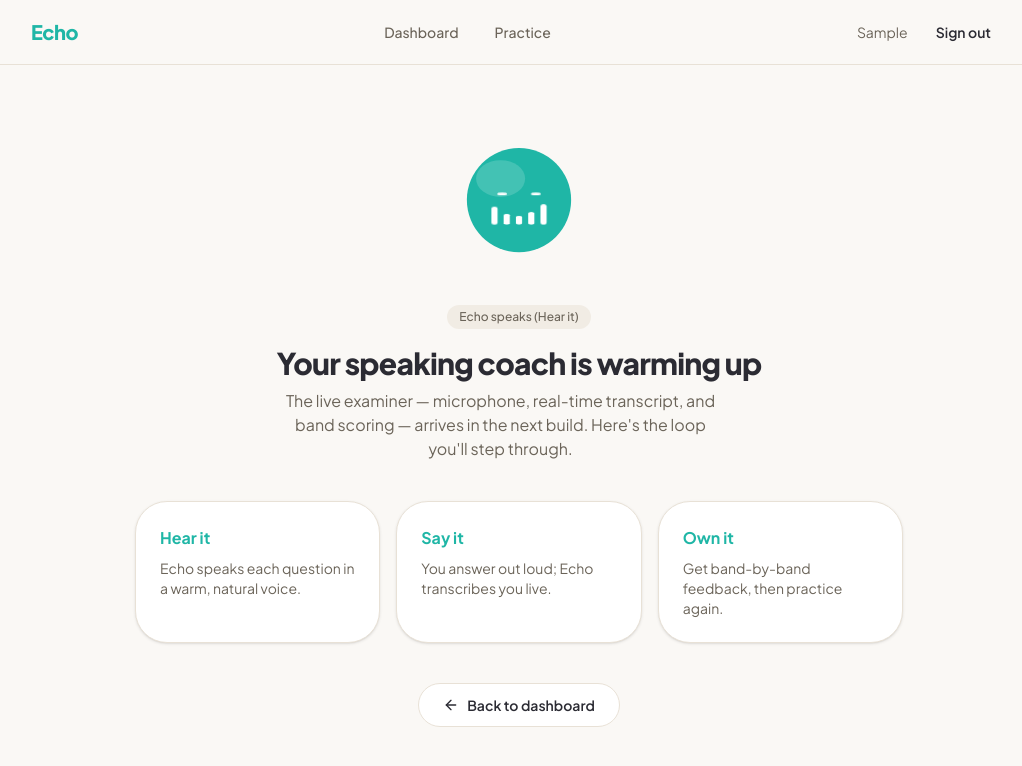
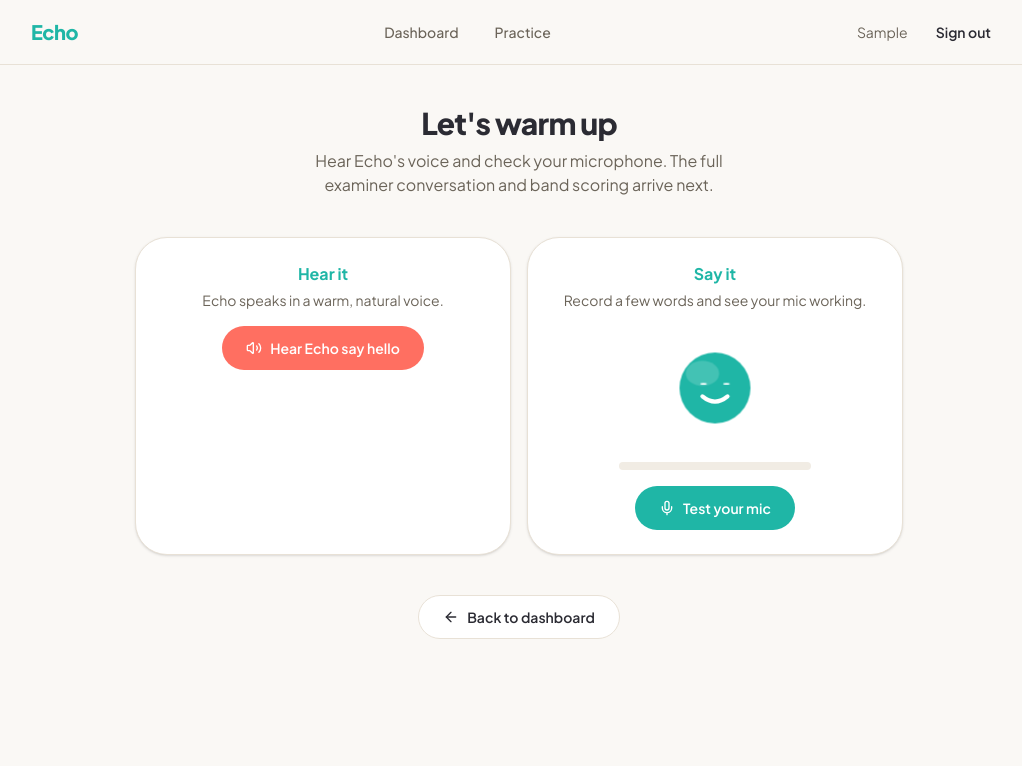
Before and after one commit to TannedCung/Echo, a Next.js app: page /practice/speaking in a window 1280 px wide. Shown: the top 766 px of the page, without its empty margins (121-1143 px from the left). Built offline with nearby package versions, Linux system fonts and the light colour scheme; no server answers; sample sign-in values are in the browser's storage.

Commit message:
feat(practice): warm-up with voice sample, mic check & transcript

```diff
--- a/app/(app)/practice/speaking/page.tsx
+++ b/app/(app)/practice/speaking/page.tsx
@@ -1,41 +1,40 @@
 import { ArrowLeft } from "lucide-react";
 import Link from "next/link";
 
-import { MascotPreview } from "@/components/mascot/mascot-preview";
+import { EchoVoiceSample } from "@/components/practice/echo-voice-sample";
+import { MicCheck } from "@/components/practice/mic-check";
 import { Card, CardDescription, CardTitle } from "@/components/ui/card";
 import { Button } from "@/components/ui/button";
 
 export const metadata = { title: "Speaking practice — Echo" };
 
-const steps = [
-  { title: "Hear it", body: "Echo speaks each question in a warm, natural voice." },
-  { title: "Say it", body: "You answer out loud; Echo transcribes you live." },
-  { title: "Own it", body: "Get band-by-band feedback, then practice again." },
-];
-
 export default function SpeakingPracticePage() {
   return (
     <div className="flex flex-col items-center gap-10 text-center">
-      <div className="flex flex-col items-center gap-4">
-        <MascotPreview size="lg" />
-        <div className="flex flex-col gap-2">
-          <h1 className="text-3xl font-extrabold tracking-tight">
-            Your speaking coach is warming up
-          </h1>
-          <p className="text-muted-foreground max-w-md">
-            The live examiner — microphone, real-time transcript, and band scoring — arrives in the
-            next build. Here&apos;s the loop you&apos;ll step through.
-          </p>
-        </div>
+      <div className="flex flex-col gap-2">
+        <h1 className="text-3xl font-extrabold tracking-tight">Let&apos;s warm up</h1>
+        <p className="text-muted-foreground mx-auto max-w-md">
+          Hear Echo&apos;s voice and check your microphone. The full examiner conversation and band
+          scoring arrive next.
+        </p>
       </div>
 
-      <div className="grid w-full max-w-3xl gap-4 sm:grid-cols-3">
-        {steps.map((step) => (
-          <Card key={step.title} className="flex flex-col gap-2 text-left">
-            <CardTitle className="text-primary text-base">{step.title}</CardTitle>
-            <CardDescription>{step.body}</CardDescription>
-          </Card>
-        ))}
+      <div className="grid w-full max-w-3xl gap-4 sm:grid-cols-2">
+        <Card className="flex flex-col items-center gap-4">
+          <div className="flex flex-col gap-1">
+            <CardTitle className="text-primary text-base">Hear it</CardTitle>
+            <CardDescription>Echo speaks in a warm, natural voice.</CardDescription>
+          </div>
+          <EchoVoiceSample />
+        </Card>
+
+        <Card className="flex flex-col items-center gap-4">
+          <div className="flex flex-col gap-1">
+            <CardTitle className="text-primary text-base">Say it</CardTitle>
+            <CardDescription>Record a few words and see your mic working.</CardDescription>
+          </div>
+          <MicCheck />
+        </Card>
       </div>
 
       <Button asChild variant="outline">
--- /dev/null
+++ b/components/practice/echo-voice-sample.tsx
@@ -0,0 +1,62 @@
+"use client";
+
+import { Loader2, Volume2 } from "lucide-react";
+import { useRef, useState } from "react";
+
+import { Button } from "@/components/ui/button";
+
+const SAMPLE_TEXT =
+  "Hi, I'm Echo, your speaking coach. Hear it, say it, own it — let's get you ready for your IELTS test.";
+
+/**
+ * Plays a short ElevenLabs sample through the proxied /api/tts route. Doubles as
+ * a live check that the TTS pipeline works end-to-end.
+ */
+export function EchoVoiceSample() {
+  const [loading, setLoading] = useState(false);
+  const [error, setError] = useState<string | null>(null);
+  const audioRef = useRef<HTMLAudioElement | null>(null);
+
+  async function play() {
+    setError(null);
+    setLoading(true);
+    try {
+      const res = await fetch("/api/tts", {
+        method: "POST",
+        headers: { "Content-Type": "application/json" },
+        body: JSON.stringify({ text: SAMPLE_TEXT }),
+      });
+      if (!res.ok) {
+        throw new Error("Echo's voice isn't available right now.");
+      }
+      const url = URL.createObjectURL(await res.blob());
+      const audio = audioRef.current ?? new Audio();
+      audioRef.current = audio;
+      audio.src = url;
+      audio.onended = () => URL.revokeObjectURL(url);
+      await audio.play();
+    } catch (err) {
+      setError(err instanceof Error ? err.message : "Something went wrong.");
+    } finally {
+      setLoading(false);
+    }
+  }
+
+  return (
+    <div className="flex flex-col items-center gap-2">
+      <Button onClick={play} disabled={loading} variant="accent">
+        {loading ? (
+          <Loader2 className="size-4 animate-spin" aria-hidden />
+        ) : (
+          <Volume2 className="size-4" aria-hidden />
+        )}
+        Hear Echo say hello
+      </Button>
+      {error && (
+        <p className="text-destructive text-xs" role="alert">
+          {error}
+        </p>
+      )}
+    </div>
+  );
+}
--- /dev/null
+++ b/components/practice/live-transcript.tsx
@@ -0,0 +1,45 @@
+import type { ConversationTurn } from "@/lib/conversation/types";
+import { cn } from "@/lib/utils";
+
+/**
+ * Renders the running conversation as chat bubbles. Interim (still-transcribing)
+ * turns are shown dimmed and italic. Presentational only — the engine owns state.
+ */
+export function LiveTranscript({
+  turns,
+  className,
+}: {
+  turns: ConversationTurn[];
+  className?: string;
+}) {
+  if (turns.length === 0) {
+    return (
+      <p className={cn("text-muted-foreground text-center text-sm", className)}>
+        Your conversation with Echo will appear here.
+      </p>
+    );
+  }
+
+  return (
+    <ul className={cn("flex flex-col gap-3", className)}>
+      {turns.map((turn, index) => (
+        <li
+          key={index}
+          className={cn("flex", turn.role === "candidate" ? "justify-end" : "justify-start")}
+        >
+          <span
+            className={cn(
+              "max-w-[80%] rounded-2xl px-4 py-2 text-sm",
+              turn.role === "candidate"
+                ? "bg-primary text-primary-foreground"
+                : "bg-muted text-foreground",
+              turn.partial && "italic opacity-60",
+            )}
+          >
+            {turn.text || (turn.partial ? "…" : "")}
+          </span>
+        </li>
+      ))}
+    </ul>
+  );
+}
--- /dev/null
+++ b/components/practice/mic-check.tsx
@@ -0,0 +1,96 @@
+"use client";
+
+import { Loader2, Mic, Square } from "lucide-react";
+import { useState } from "react";
+
+import { EchoMascot } from "@/components/mascot/echo-mascot";
+import { Button } from "@/components/ui/button";
+import { useRecorder } from "@/hooks/use-recorder";
+
+/**
+ * Records a short clip, shows a live input level (Echo reacts by "listening"),
+ * and sends the audio to /api/stt/transcribe. Surfaces a friendly hint if STT
+ * isn't configured yet, so the capture path is testable before the key lands.
+ */
+export function MicCheck() {
+  const { status, error, level, start, stop } = useRecorder();
+  const [transcript, setTranscript] = useState<string | null>(null);
+  const [transcribing, setTranscribing] = useState(false);
+  const [hint, setHint] = useState<string | null>(null);
+
+  const recording = status === "recording";
+
+  async function handleStop() {
+    const blob = await stop();
+    if (!blob) return;
+    setTranscribing(true);
+    setHint(null);
+    setTranscript(null);
+    try {
+      const res = await fetch("/api/stt/transcribe", {
+        method: "POST",
+        headers: { "Content-Type": blob.type },
+        body: blob,
+      });
+      if (res.status === 501 || res.status === 502) {
+        setHint("Add your Deepgram key to turn on live transcription.");
+        return;
+      }
+      if (!res.ok) {
+        setHint("Couldn't transcribe that clip — give it another go.");
+        return;
+      }
+      const data = (await res.json()) as { text?: string };
+      setTranscript(data.text?.trim() || "(no speech detected)");
+    } catch {
+      setHint("Couldn't reach transcription just now.");
+    } finally {
+      setTranscribing(false);
+    }
+  }
+
+  return (
+    <div className="flex flex-col items-center gap-4">
+      <EchoMascot state={recording ? "listening" : "idle"} size="md" />
+
+      <div
+        className="bg-muted h-2 w-48 overflow-hidden rounded-full"
+        role="meter"
+        aria-label="Microphone input level"
+        aria-valuenow={Math.round(level * 100)}
+        aria-valuemin={0}
+        aria-valuemax={100}
+      >
+        <div
+          className="bg-primary h-full rounded-full transition-[width] duration-75"
+          style={{ width: `${Math.round(level * 100)}%` }}
+        />
+      </div>
+
+      {!recording ? (
+        <Button onClick={start}>
+          <Mic className="size-4" aria-hidden /> Test your mic
+        </Button>
+      ) : (
+        <Button variant="accent" onClick={handleStop}>
+          <Square className="size-4" aria-hidden /> Stop
+        </Button>
+      )}
+
+      {transcribing && (
+        <p className="text-muted-foreground inline-flex items-center gap-2 text-sm">
+          <Loader2 className="size-4 animate-spin" aria-hidden /> Transcribing…
+        </p>
+      )}
+      {transcript && (
+        <p className="bg-muted max-w-md rounded-2xl px-4 py-2 text-center text-sm">{transcript}</p>
+      )}
+      {hint && <p className="text-muted-foreground text-xs">{hint}</p>}
+      {error && (
+        <p className="text-destructive text-xs" role="alert">
+          {error}
+        </p>
+      )}
+    </div>
+  );
+}
```
